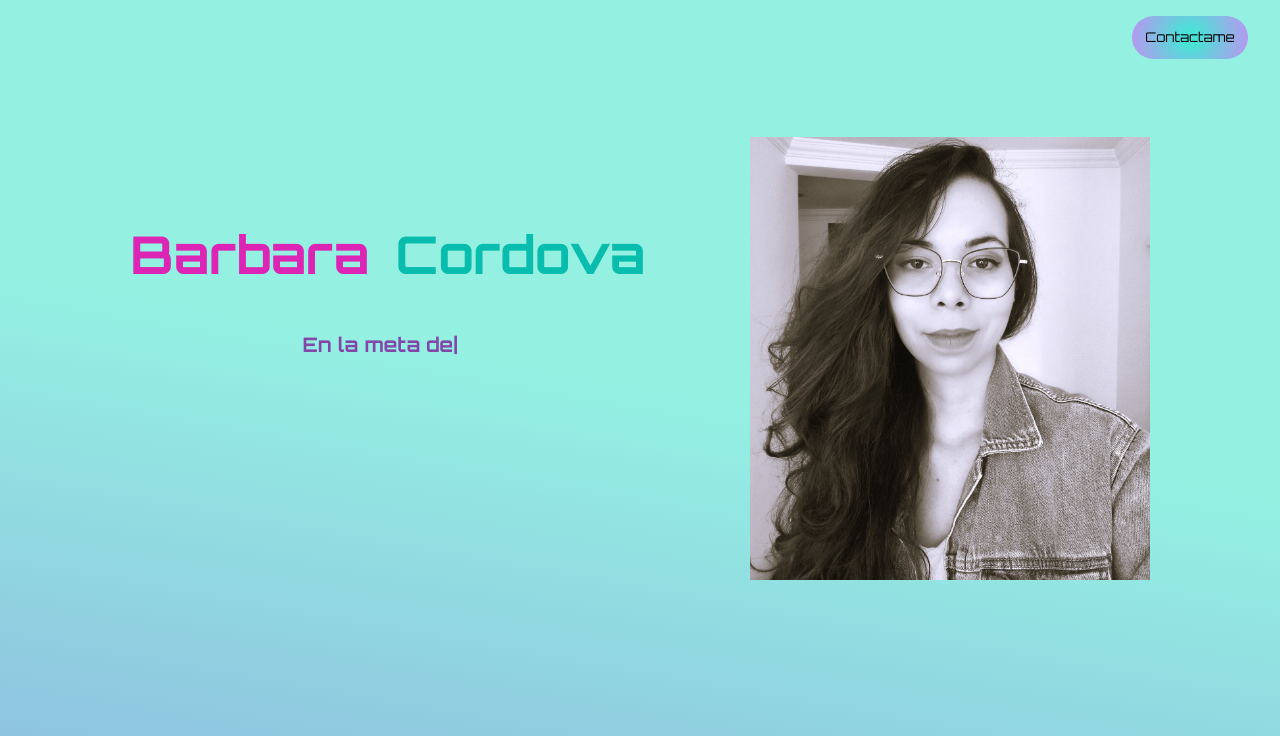
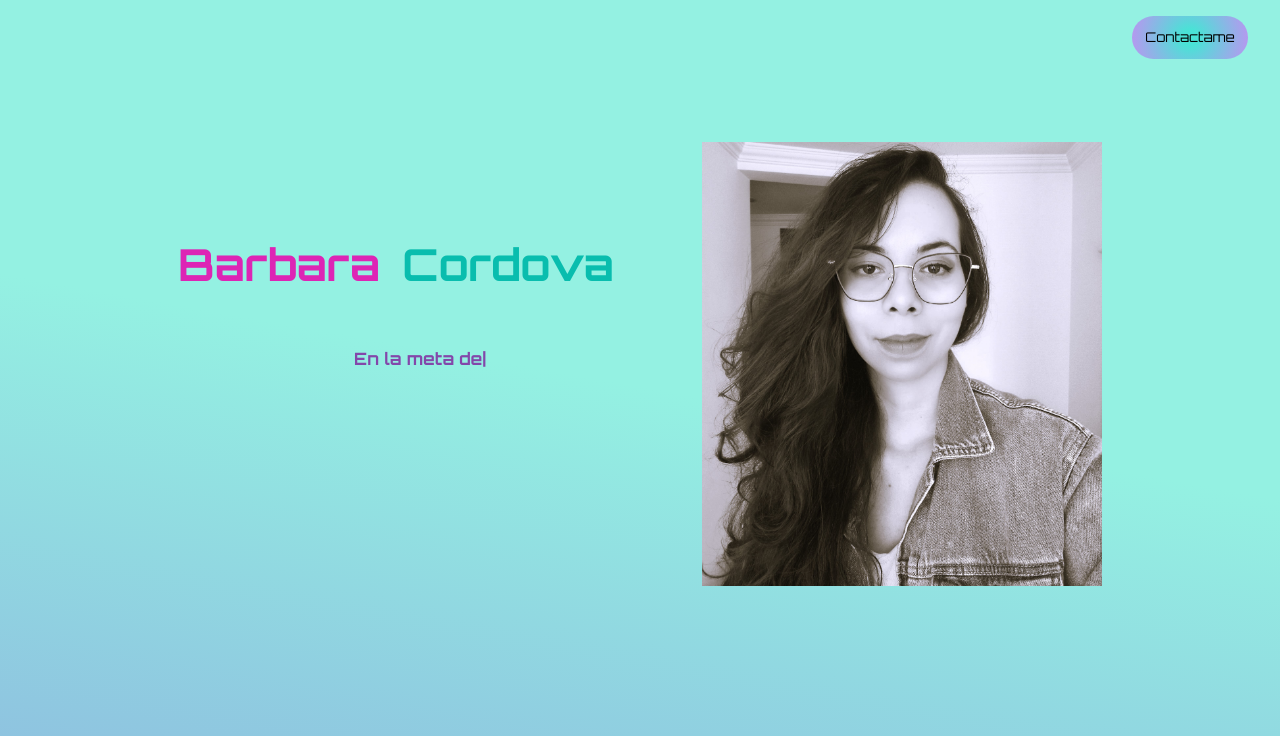
Before and after one commit to cordovabarbara/my-portfolio, a React (Vite) app: page / in a window 1280 px wide. Shown: the top 736 px of the page. Built offline with nearby package versions, Linux system fonts and the light colour scheme.

Commit message:
se modifica titulo y animacion

```diff
--- a/src/components/styles/banner.css
+++ b/src/components/styles/banner.css
@@ -3,8 +3,8 @@
     flex-direction: column;
     justify-content: center;
     align-items: center;
-    padding-top: 1em;
-    font-size: 26px;
+    padding-top: 0.8em;
+    font-size: 22px;
 
 }
 
@@ -18,13 +18,13 @@
 
 h3{
     color: rgb(131, 71, 170);
-    font-size: 20px;
-    padding-top: 1em;
+    font-size: 17px;
+    padding-top: 3em;
 }
 
 .banner_img{
-    padding-top: 2em;
-    width: 300px;
+    padding-top: 3em;
+    width: 350px;
 }
 
 @media (min-width: 767px){
```
Also changed, not shown: src/components/styles/projects.css (line endings or trailing spaces).
